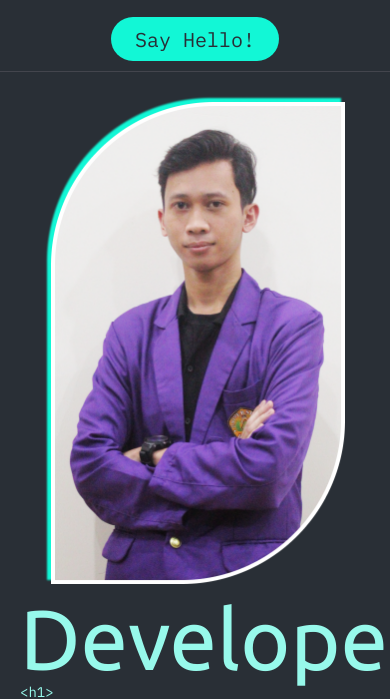
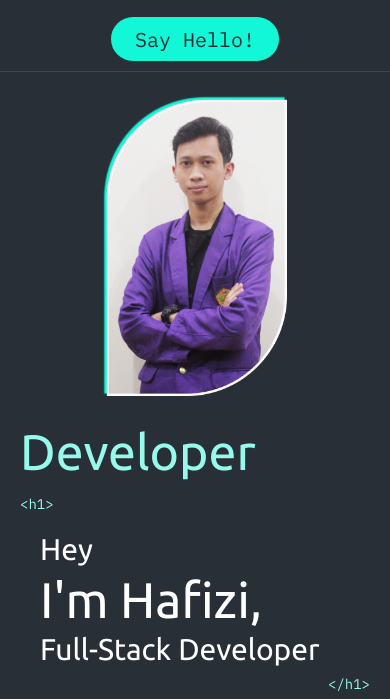
Before and after one commit to zydevs/portfolio, a plain HTML site: page index.html in a window 390 px wide. Shown: the part 153-852 px from the top of the page. Drawn offline with Linux system fonts and the light colour scheme.

Commit message:
new update

```diff
--- a/css/index.css
+++ b/css/index.css
@@ -2,8 +2,8 @@ body{
     margin: 0;
     padding: 0;
     font-family: IBM Plex Mono;
-    width: 100%;
     overflow-x: hidden;
+    position: relative;
 }
 
 *{
--- a/css/zydevs.css
+++ b/css/zydevs.css
@@ -20,6 +20,11 @@
     font-weight: 400;
     line-height: 72px; /* 112.5% */
     text-transform: capitalize;
+    @media only screen and (max-width: 550px) {
+        font-size: 30px;
+        line-height: 50px;
+        margin-top: 10px;
+    }
 }
 
 .about__description-text-span-1{
@@ -333,6 +338,7 @@
     padding-bottom: 12px;
     background-color: var(--blue_gray_900);
     width: 100%;
+    display: block;
 }
 
 header{
@@ -445,6 +451,10 @@ header{
     @media only screen and (max-width: 1050px) {
         width: 100%;
     }
+    @media only screen and (max-width: 1050px) {
+        width: 50%;
+        height: 300px;
+    }
 }
 
 .rowdeveloper{
@@ -477,6 +487,9 @@ header{
     font-weight: 400;
     line-height: 110px; /* 157.647% */
     text-transform: capitalize;
+    @media only screen and (max-width: 550px) {
+        font-size: 50px;
+    }
 }
 
 .right{
@@ -511,6 +524,10 @@ header{
     font-weight: 400;
     line-height: 72px; /* 112.5% */
     text-transform: capitalize;
+    @media only screen and (max-width: 550px) {
+        font-size: 50px;
+        line-height: 50px;
+    }
 }
 
 .header__info__title__subcontainer__identity{
```
